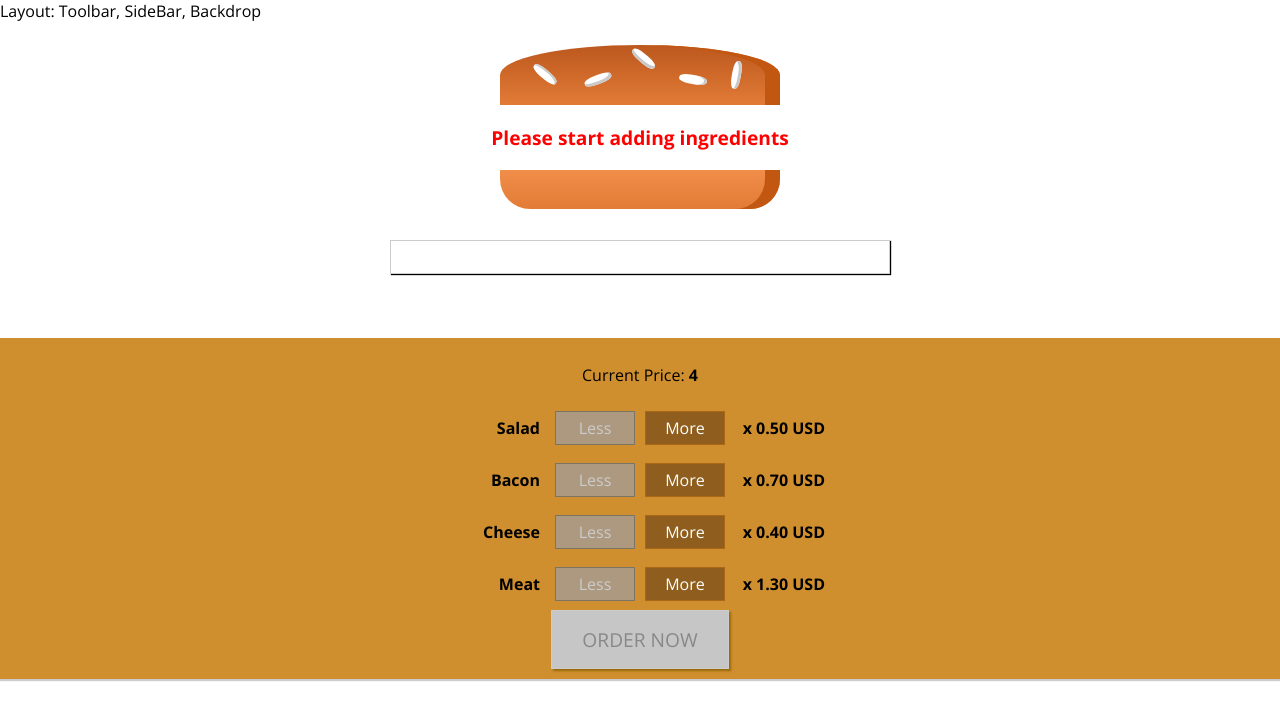
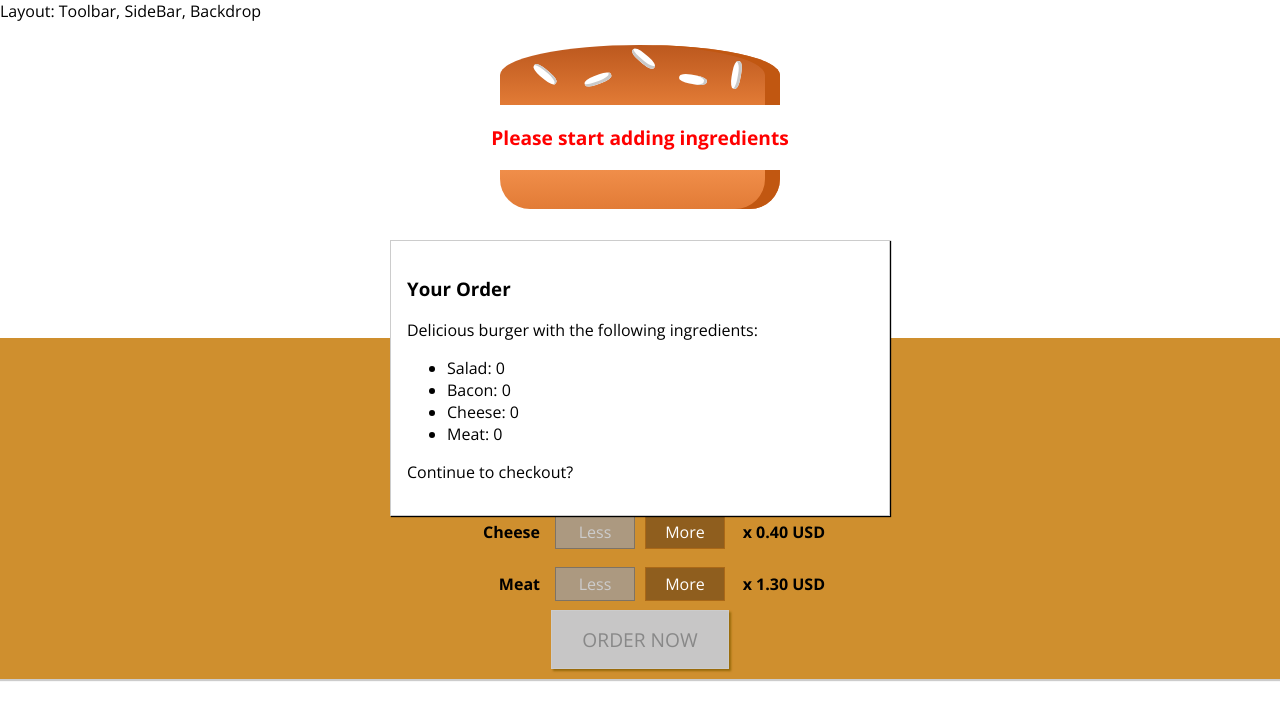
Before and after one commit to reymillenium/udemy_reactjs_burger_builder, a React (Create React App) app: page / in a window 1280 px wide. Shown: the top 720 px of the page. Built offline with nearby package versions, Linux system fonts and the light colour scheme.

Commit message:
Mod OrderSummary by adding returning of the component and declared ingredientsSummaryList. Mod BurgerBuilder by adding OrderSummary component inside of Modal component and passed down as props the ingredients

```diff
--- a/src/components/Burger/OrderSummary/OrderSummary.js
+++ b/src/components/Burger/OrderSummary/OrderSummary.js
@@ -0,0 +1,26 @@
+import React from "react";
+import Auxiliary from '../../../hoc/Auxiliary';
+
+const orderSummary = (props) => {
+    const ingredientsSummaryList = Object.keys(props.ingredients).map(igKey => {
+        return (
+            <li>
+                {/*<li>{igKey.charAt(0).toUpperCase() + igKey.slice(1)}: {props.ingredients[igKey]}</li>*/}
+                <span style={{textTransform: "capitalize"}}>{igKey}</span>: {props.ingredients[igKey]}
+            </li>
+        );
+    });
+
+    return (
+        <Auxiliary>
+            <h3>Your Order</h3>
+            <p>Delicious burger with the following ingredients:</p>
+            <ul>
+                {ingredientsSummaryList}
+            </ul>
+            <p>Continue to checkout?</p>
+        </Auxiliary>
+    );
+}
+
+export default orderSummary;
--- a/src/containers/BurgerBuilder/BurgerBuilder.js
+++ b/src/containers/BurgerBuilder/BurgerBuilder.js
@@ -3,6 +3,7 @@ import Auxiliary from '../../hoc/Auxiliary';
 import Burger from '../../components/Burger/Burger.js';
 import BuildControls from '../../components/Burger/BuildControls/BuildControls.js';
 import Modal from './../../components/UI/Modal/Modal';
+import OrderSummary from '../../components/Burger/OrderSummary/OrderSummary';
 
 const INGREDIENT_PRICES = {
     salad: 0.50,
@@ -100,7 +101,9 @@ class BurgerBuilder extends Component {
 
         return (
             <Auxiliary>
-                <Modal></Modal>
+                <Modal>
+                    <OrderSummary ingredients={this.state.ingredients}/>
+                </Modal>
                 <Burger ingredients={this.state.ingredients}/>
                 <BuildControls
                     ingredientAdded={this.addIngredientHandle}
```
